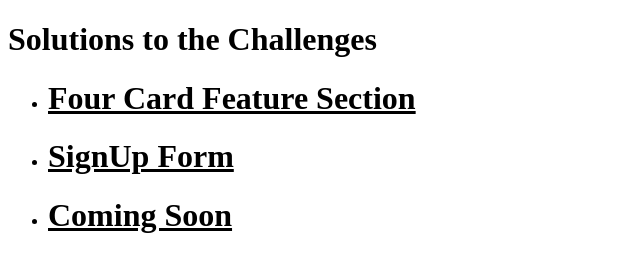
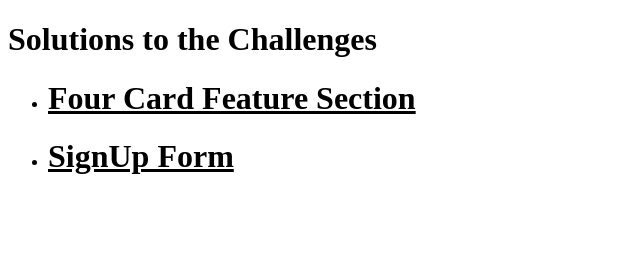
Before and after one commit to haseebalisajid/frontend-mentor-challenges, a plain HTML site: page index.html in a window 1280 px wide. Shown: the whole page, without its empty margins (0-640 px from the left). Drawn offline with Linux system fonts and the light colour scheme.

Commit message:
Comming Soon Page

```diff
--- a/index.html
+++ b/index.html
@@ -23,11 +23,7 @@
                 <h1>SignUp Form</h1>
             </a>
         </li>
-        <li>
-            <a href="./base-apparel-coming-soon-master/index.html">
-                <h1>Coming Soon</h1>
-            </a>
-        </li>
+
     </ul>
 </body>
 </html>
```
